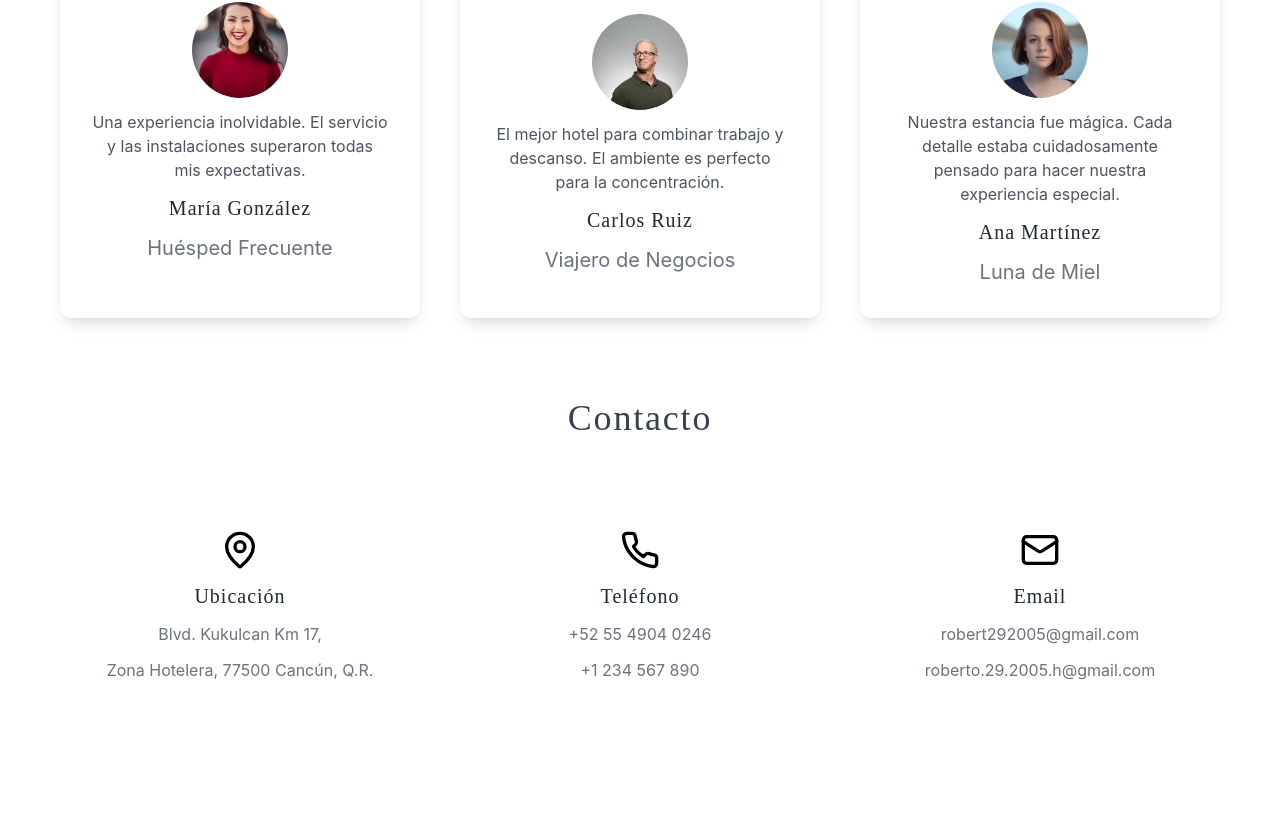
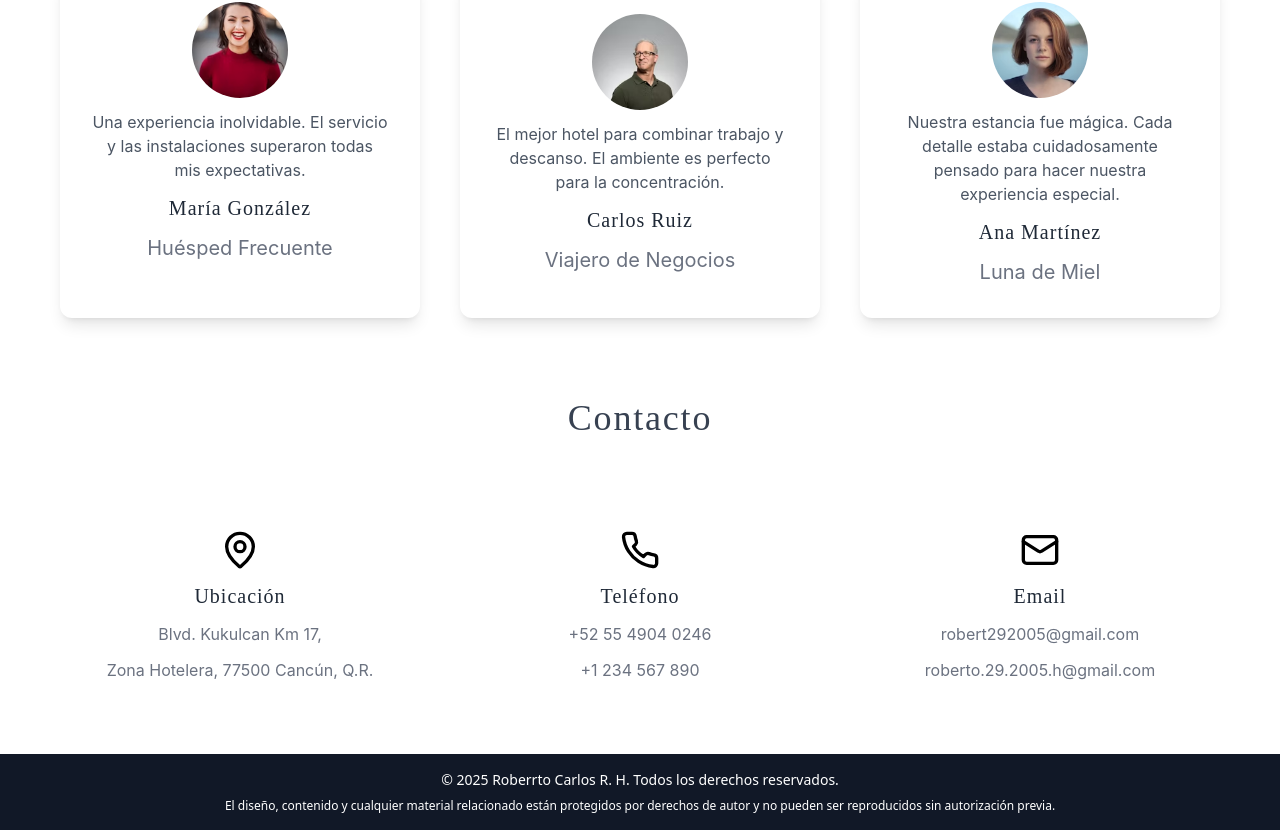
Before and after one commit to Robert-29/Reservaciones-de-Hotel, a React (Vite) app: page / in a window 1280 px wide. Shown: the part 3580-4410 px from the top of the page. Before the commit the page ends 4334 px from the top, so only its background shows below. Built offline with nearby package versions, Linux system fonts and the light colour scheme.

Commit message:
derechos

```diff
--- /dev/null
+++ b/src/components/derechos.jsx
@@ -0,0 +1,16 @@
+const Derechos = () => {
+  return (
+    <footer className="bg-gray-900 text-white py-4">
+      <div className="container mx-auto text-center">
+        <p className="text-sm">
+          © {new Date().getFullYear()} Roberrto Carlos R. H. Todos los derechos reservados.
+        </p>
+        <p className="text-xs mt-2">
+          El diseño, contenido y cualquier material relacionado están protegidos por derechos de autor y no pueden ser reproducidos sin autorización previa.
+        </p>
+      </div>
+    </footer>
+  );
+};
+
+export default Derechos;
--- a/src/pages/Home.jsx
+++ b/src/pages/Home.jsx
@@ -6,6 +6,7 @@ import Ofertas from "../components/Ofertas";
 import Galeria from "../components/Galeria";
 import Experiancias from "../components/Experiencias";
 import Contactar from "../components/Contactar";
+import Derechos from "../components/derechos";
 
 const Home = () => {
   const frases = [
@@ -48,6 +49,7 @@ const Home = () => {
       <Galeria />
       <Experiancias />
       <Contactar />
+      <Derechos />
     </div>
   );
 };
```
